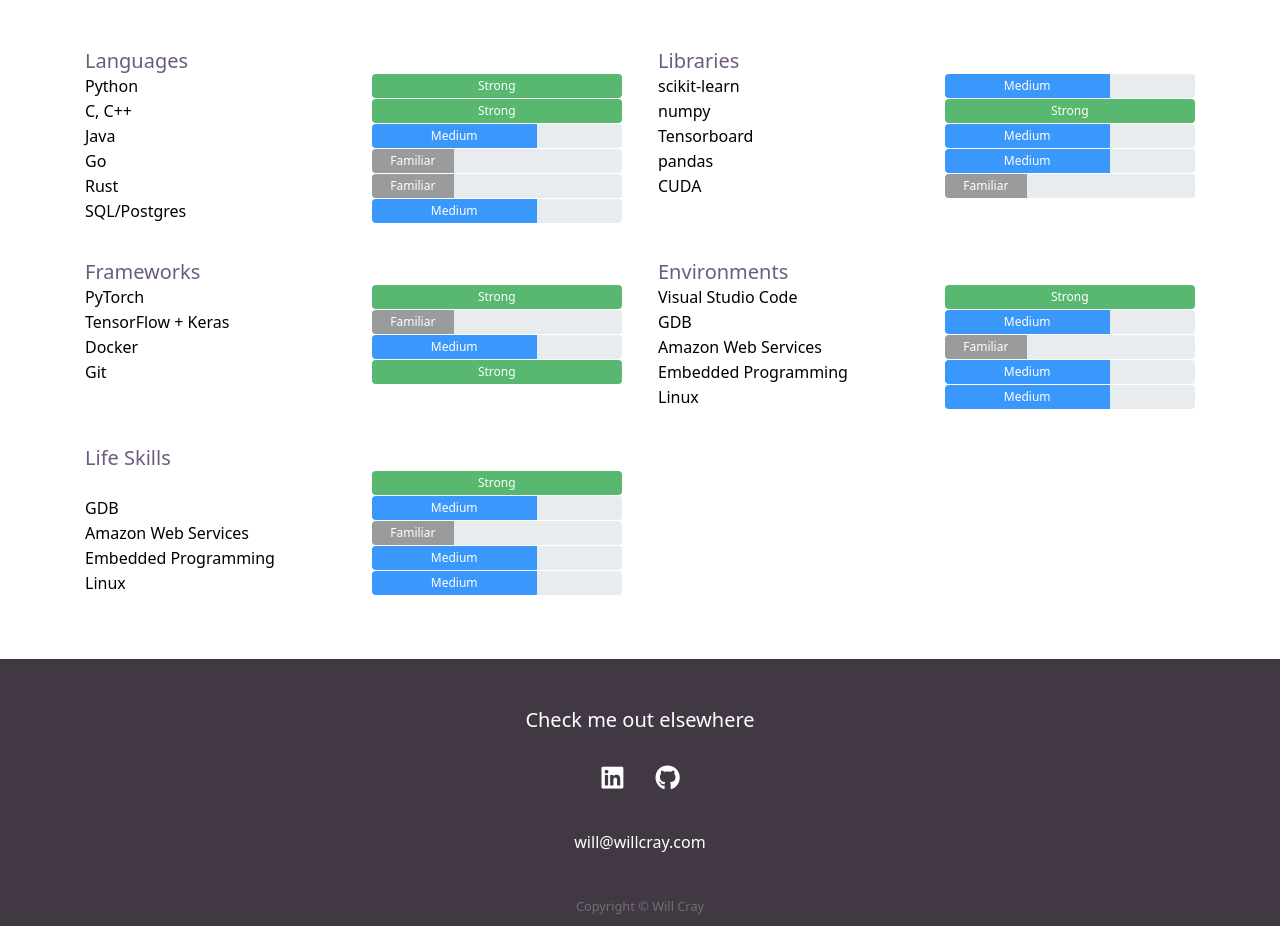
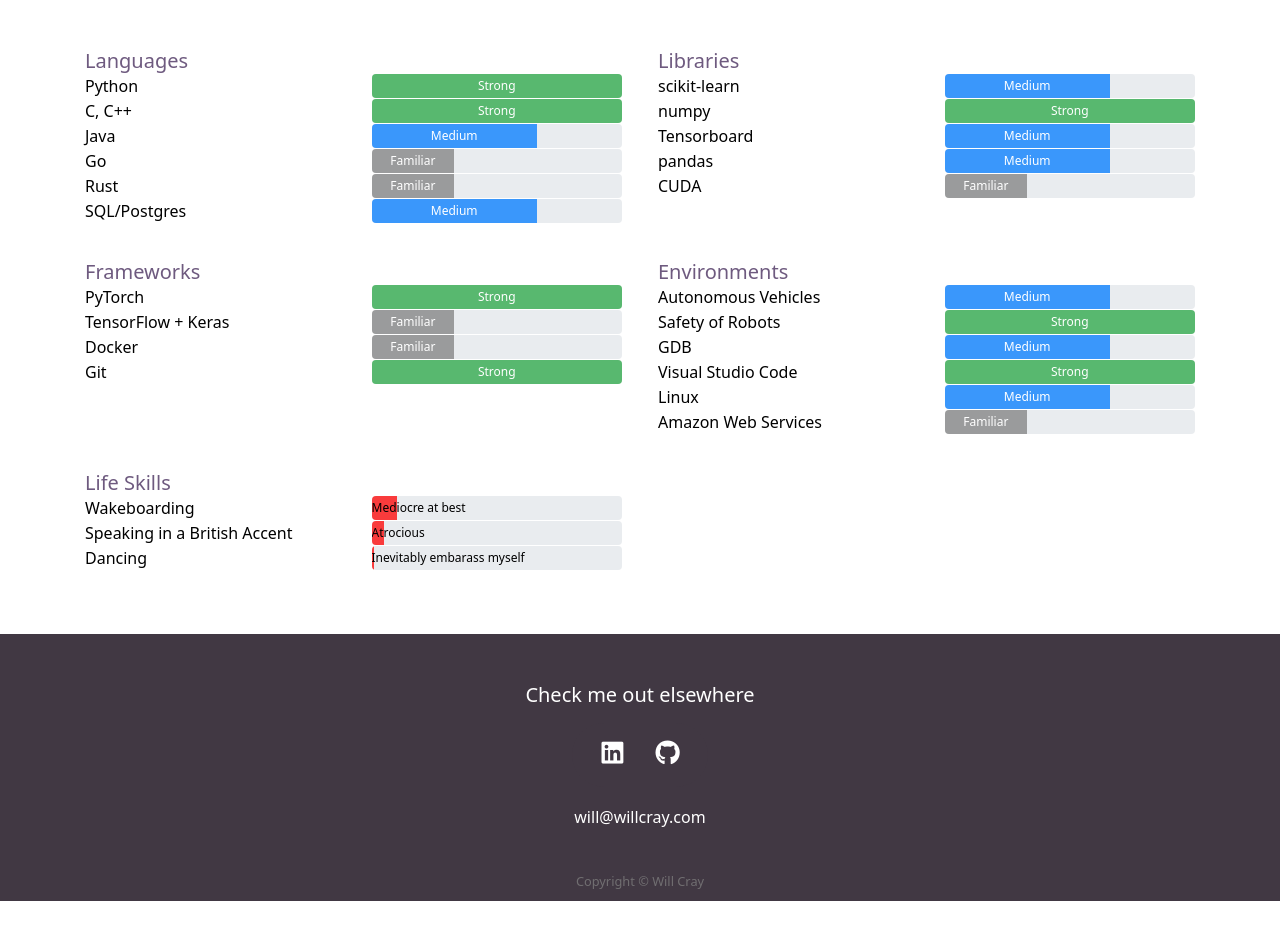
Before and after one commit to willcray/willcray.github.io, a Jekyll site: the page built from _pages/skills.html, in a window 1280 px wide. Shown: the part 490-1416 px from the top of the page. Built offline with Jekyll 4.4.1, drawn with Linux system fonts in a browser that asks for light colours; nearby versions of some CDN libraries; after the commit the page ends 1391 px from its top, so only the background shows below that.

Commit message:
Added funny skills

```diff
--- a/_data/skills.yml
+++ b/_data/skills.yml
@@ -33,32 +33,30 @@
   - name: TensorFlow + Keras
     score: 0
   - name: Docker
-    score: 1
+    score: 0
   - name: Git
     score: 2
 
 - name: Environments
   skills:
-  - name: Visual Studio Code
+  - name: Autonomous Vehicles
+    score: 1
+  - name: Safety of Robots
     score: 2
   - name: GDB
     score: 1
+  - name: Visual Studio Code
+    score: 2
+  - name: Linux
+    score: 1
   - name: Amazon Web Services
     score: 0
-  - name: Embedded Programming
-    score: 1
-  - name: Linux
-    score: 1
 
 - name: Life Skills
   skills:
-  - name:
-    score: 2
-  - name: GDB
-    score: 1
-  - name: Amazon Web Services
-    score: 0
-  - name: Embedded Programming
-    score: 1
-  - name: Linux
-    score: 1
+  - name: Wakeboarding
+    score: -1
+  - name: Speaking in a British Accent
+    score: -2
+  - name: Dancing
+    score: -3
--- a/_pages/skills.html
+++ b/_pages/skills.html
@@ -27,6 +27,19 @@
                     {% elsif skill.score == 2 %}
                     <div class="progress-bar bg-success" role="progressbar" style="width: 100%" aria-valuenow="100"
                         aria-valuemin="0" aria-valuemax="100">Strong</div>
+
+                    {% elsif skill.score == -1 %}
+                    <div class="progress-bar-custom" role="progressbar" style="width: 10%" aria-valuenow="10" aria-valuemin="0"
+                        aria-valuemax="100">Mediocre at best</div>
+                    {% elsif skill.score == -2 %}
+                    <div class="progress-bar-custom" role="progressbar" style="width: 5%" aria-valuenow="5" aria-valuemin="0"
+                        aria-valuemax="100">Atrocious</div>
+                    {% elsif skill.score == -3 %}
+                    <div class="progress-bar-custom" role="progressbar" style="width: 1%" aria-valuenow="1" aria-valuemin="0"
+                        aria-valuemax="100">Inevitably embarass myself</div>
+                    {% else %}
+                    <div class="progress-bar-custom" role="progressbar" style="width: 1%" aria-valuenow="1" aria-valuemin="0" aria-valuemax="100">
+                        Invalid Score</div>
                     {% endif %}
                 </div>
             </div>
--- a/css/custom.css
+++ b/css/custom.css
@@ -44,3 +44,30 @@
 ul.icons {
     background:  #413843;
 }
+
+@keyframes progress-bar-stripes{
+    from{background-position:1rem 0}
+    to
+    {background-position:0 0}}.progress
+    {
+        display:-ms-flexbox;
+        display:flex;
+        height:1rem;
+        overflow:hidden;
+        font-size:.75rem;
+        background-color:#e9ecef;
+        border-radius:.25rem}.progress-bar-custom
+        {
+            display:-ms-flexbox;
+            display:flex;
+            -ms-flex-direction:column;
+            flex-direction:column;
+            -ms-flex-pack:center;
+            justify-content:center;
+            color:rgb(0, 0, 0);
+            text-align:center;
+            font-weight: 400;
+            white-space:nowrap;
+            background-color:rgba(255, 0, 0, 0.75);
+            transition:width .6s ease
+        }
```
